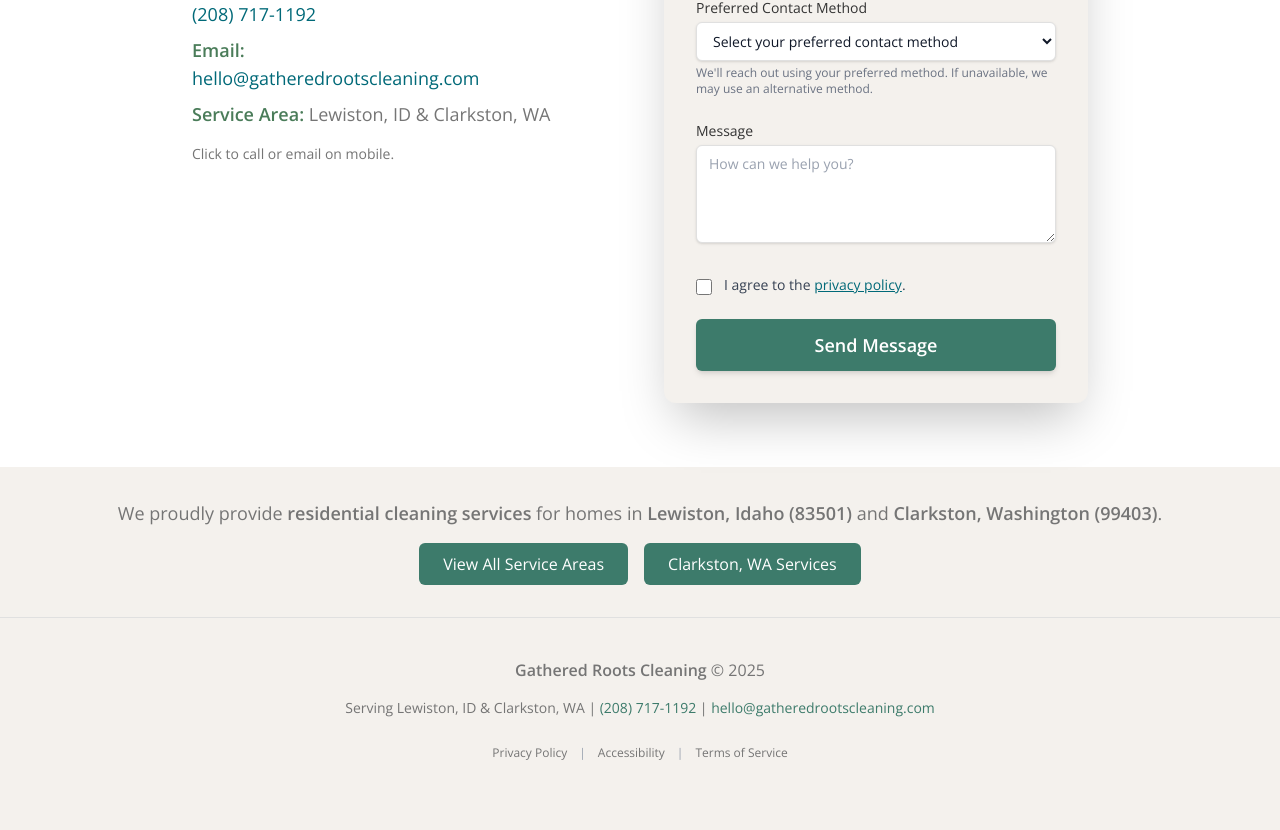
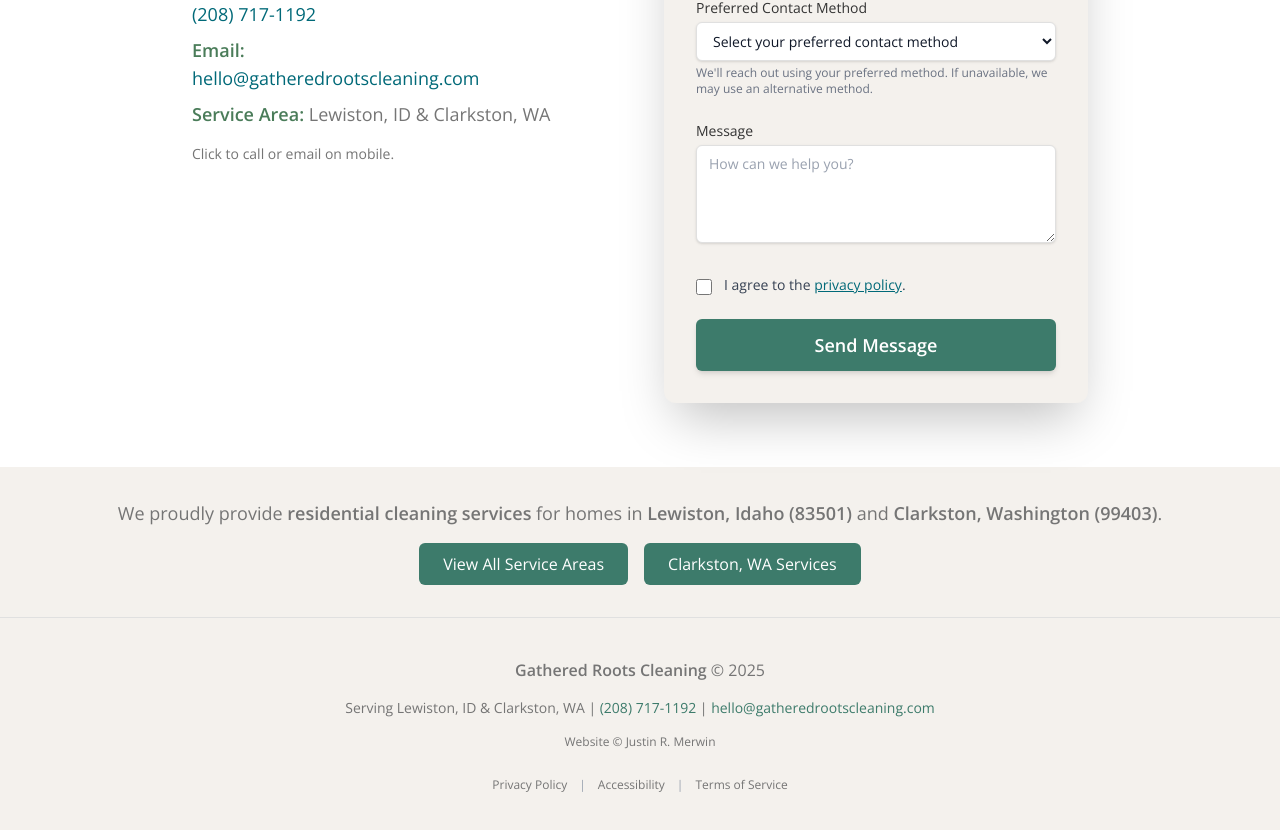
Before and after one commit to justinrm/gathered-roots, a Next.js app: page / in a window 1280 px wide. Shown: the part 3245-4075 px from the top of the page. Before the commit the page ends 4049 px from the top, so only its background shows below. Built offline with nearby package versions, Linux system fonts and the light colour scheme.

Commit message:
Copyright

```diff
--- a/components/Footer.js
+++ b/components/Footer.js
@@ -29,6 +29,9 @@
               hello@gatheredrootscleaning.com
             </a>
           </p>
+          <p className="text-xs text-text-light mt-2">
+            Website &copy; Justin R. Merwin
+          </p>
         </div>
         <div className="pt-1 space-x-3">
           <Link
```
